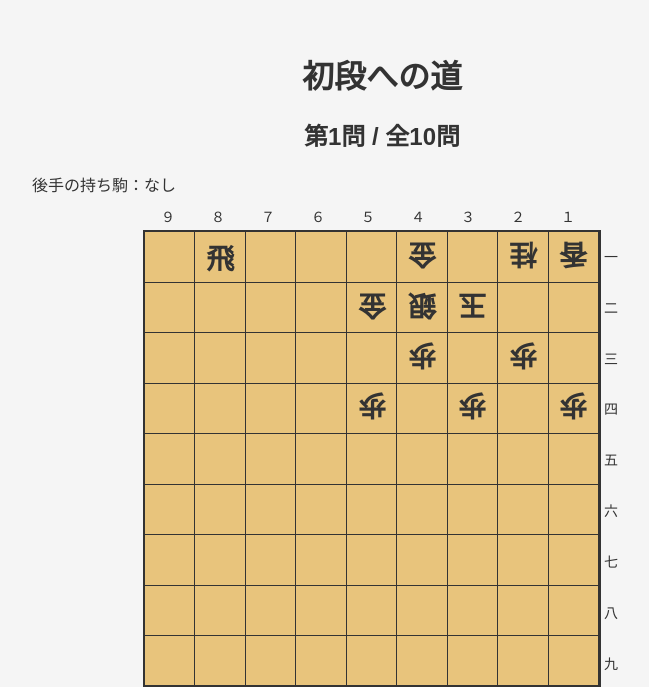
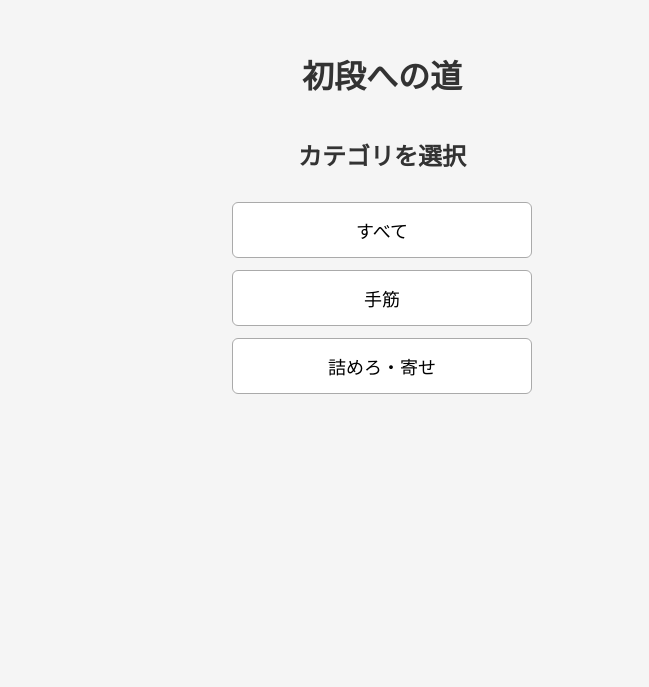
Before and after one commit to shogistudyfuribisha-coder/shodan-road, a Flask app: page / in a window 1280 px wide. Shown: the top 687 px of the page, without its empty margins (258-907 px from the left). After the commit the page ends 394 px from the top, so only its background shows below. Run offline with Flask 3, Linux system fonts and the light colour scheme.

Commit message:
Add category selection

```diff
--- a/static/style.css
+++ b/static/style.css
@@ -243,3 +243,47 @@ h2 {
         font-size: 6vw;
     }
 }
+
+/* 履歴 */
+#history {
+    background: white;
+    padding: 15px;
+    margin-top: 20px;
+    border-radius: 6px;
+}
+
+#history h3 {
+    margin-top: 0;
+}
+
+#history-list p {
+    margin: 8px 0;
+}
+
+/* カテゴリ選択 */
+#category-screen {
+    text-align: center;
+    margin-top: 40px;
+}
+
+#category-buttons {
+    display: flex;
+    flex-direction: column;
+    align-items: center;
+    gap: 12px;
+    margin-top: 30px;
+}
+
+#category-buttons button {
+    width: 300px;
+    padding: 14px 20px;
+    font-size: 18px;
+    cursor: pointer;
+    border: 1px solid #aaa;
+    border-radius: 6px;
+    background: white;
+}
+
+#category-buttons button:hover {
+    background: #eee;
+}
--- a/templates/index.html
+++ b/templates/index.html
@@ -9,6 +9,18 @@
 <body>
 
     <h1>初段への道</h1>
+
+    <div id="category-screen">
+        <h2>カテゴリを選択</h2>
+
+        <div id="category-buttons">
+            <button onclick="startCategory('すべて')">すべて</button>
+            <button onclick="startCategory('手筋')">手筋</button>
+            <button onclick="startCategory('詰めろ・寄せ')">詰めろ・寄せ</button>
+        </div>
+    </div>
+
+    <div id="game-screen" style="display: none;">
 
         <h2 id="question-number"></h2>
 
@@ -61,11 +73,39 @@
         <button id="restart-button" style="display: none;" onclick="restartGame()">
             もう一度挑戦
         </button>
+        <div id="history" style="display: none;">
+            <h3>最高記録</h3>
+            <p id="best-record"></p>
+
+            <h3>これまでの記録</h3>
+            <div id="history-list"></div>
+        </div>
+    </div>
     <script>
-        const questions = {{ questions | tojson }};
+        const allQuestions = {{ questions | tojson }};
+
+        let questions = [];
+
+        function startCategory(category) {
+            if (category === "すべて") {
+                questions = [...allQuestions];
+            } else {
+                questions = allQuestions.filter(
+                    question => question.category === category
+                );
+            }
 
             // 問題をランダムな順番に並べる
             questions.sort(() => Math.random() - 0.5);
+
+            currentQuestion = 0;
+            correctCount = 0;
+
+            document.getElementById("category-screen").style.display = "none";
+            document.getElementById("game-screen").style.display = "block";
+
+            showQuestion();
+        }
 
         let currentQuestion = 0;
         let correctCount = 0;
@@ -224,7 +264,37 @@
                 document.getElementById("explanation").textContent = "";
 
                 document.getElementById("next-button").style.display = "none";
+                // プレイ結果を履歴に保存
+                const history = JSON.parse(localStorage.getItem("shodanRoadHistory") || "[]");
 
+                history.push({
+                    date: new Date().toLocaleString("ja-JP"),
+                    correct: correctCount,
+                    total: questions.length,
+                    rate: Math.round(correctCount / questions.length * 100)
+                });
+
+                localStorage.setItem("shodanRoadHistory", JSON.stringify(history));
+                // 最高記録を表示
+                const bestRecord = history.reduce((best, record) => {
+                    return record.rate > best.rate ? record : best;
+                });
+
+                document.getElementById("best-record").textContent =
+                    `${bestRecord.correct} / ${bestRecord.total}問　${bestRecord.rate}%`;
+
+                // 履歴を表示
+                const historyList = document.getElementById("history-list");
+                historyList.innerHTML = "";
+
+                history.slice().reverse().forEach(record => {
+                    const p = document.createElement("p");
+                    p.textContent =
+                        `${record.date}　${record.correct} / ${record.total}問　${record.rate}%`;
+                    historyList.appendChild(p);
+                });
+
+                document.getElementById("history").style.display = "block";
                 document.getElementById("restart-button").style.display = "block";
             }
         }
@@ -236,8 +306,6 @@
             // 問題データを最初の状態に戻すためにページを再読み込み
             location.reload();
         }
-        showQuestion();
     </script>
-
 </body>
 </html>
```
Lines whose indentation alone changed are shown as unchanged.
